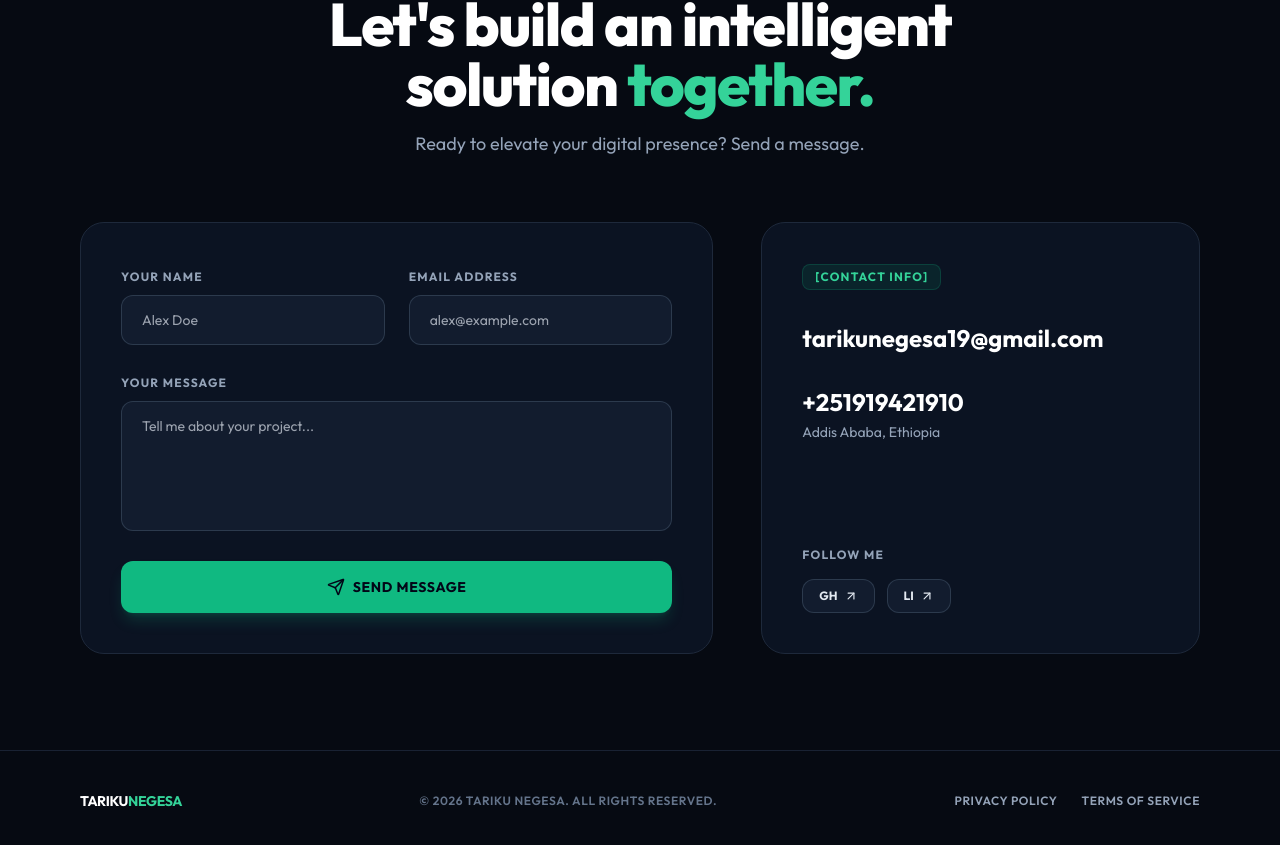
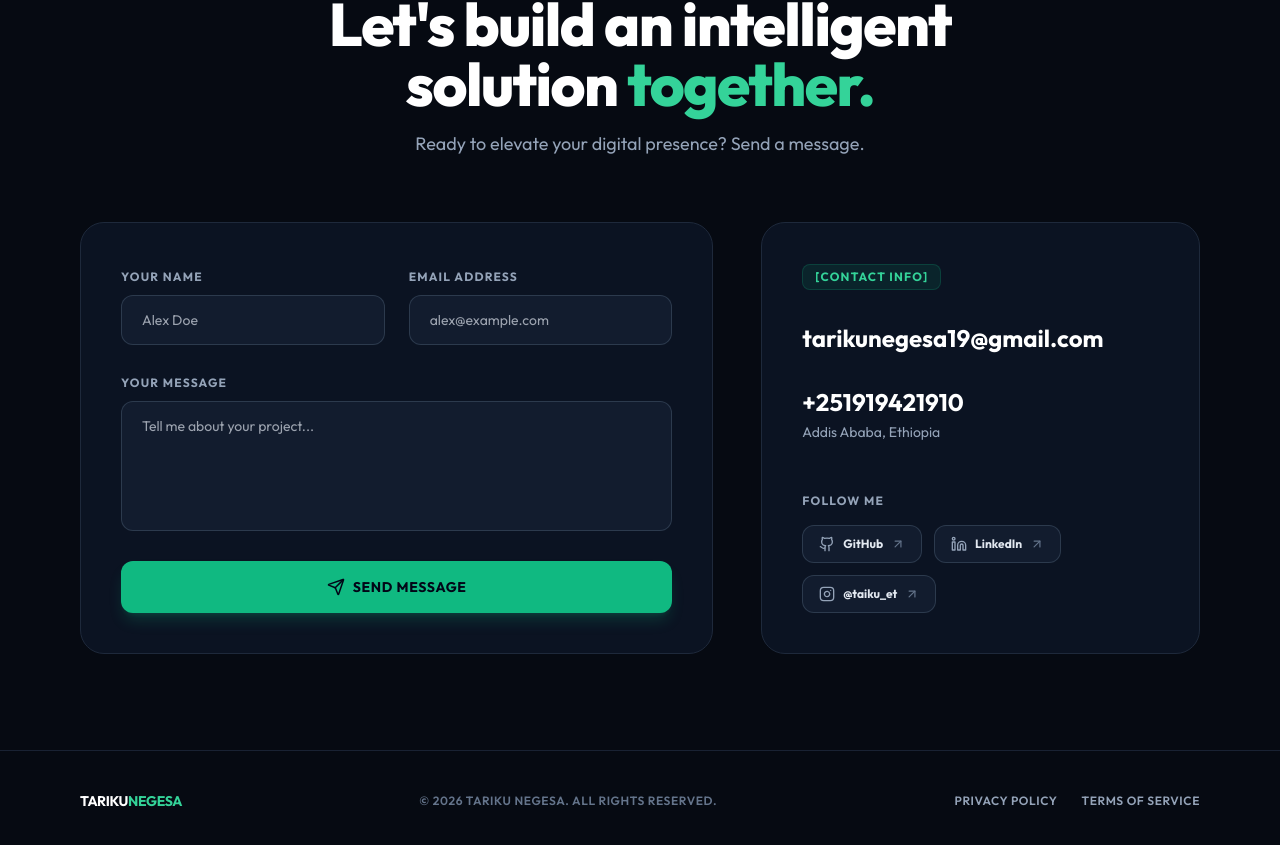
Before and after one commit to TarikuYe/Tariku_Portfolio, a React (Vite) app: page / in a window 1280 px wide. Shown: the part 3948-4793 px from the top of the page. Built offline with nearby package versions, Linux system fonts and the light colour scheme; no server answers.

Commit message:
Add GitHub, LinkedIn, and Instagram icons to contact section

```diff
--- a/src/components/Contact.jsx
+++ b/src/components/Contact.jsx
@@ -1,6 +1,6 @@
 import { useRef, useState } from 'react';
 import { motion } from 'framer-motion';
-import { Send, Loader2, ArrowUpRight } from 'lucide-react';
+import { Send, Loader2, ArrowUpRight, Github, Linkedin, Instagram } from 'lucide-react';
 
 const Contact = () => {
     const formRef = useRef();
@@ -157,24 +157,39 @@ const Contact = () => {
 
                         <div>
                             <h4 className="text-xs font-bold text-slate-400 uppercase tracking-widest mb-4">FOLLOW ME</h4>
-                            <div className="flex gap-3">
+                            <div className="flex flex-wrap gap-3">
                                 <a
                                     href="https://github.com/TarikuYe"
                                     target="_blank"
                                     rel="noopener noreferrer"
-                                    className="px-4 py-2 bg-[#121c2e] border border-slate-700/80 rounded-xl text-slate-200 hover:text-emerald-400 hover:border-emerald-400 text-xs font-bold transition-all flex items-center gap-1.5"
+                                    className="px-4 py-2.5 bg-[#121c2e] border border-slate-700/80 rounded-xl text-slate-200 hover:text-emerald-400 hover:border-emerald-400 text-xs font-bold transition-all flex items-center gap-2 group"
+                                    title="GitHub"
                                 >
-                                    <span>GH</span>
-                                    <ArrowUpRight size={14} />
+                                    <Github size={16} className="text-slate-400 group-hover:text-emerald-400 transition-colors" />
+                                    <span>GitHub</span>
+                                    <ArrowUpRight size={14} className="text-slate-500 group-hover:text-emerald-400 transition-colors" />
                                 </a>
                                 <a
                                     href="https://www.linkedin.com/in/tarikunegesa"
                                     target="_blank"
                                     rel="noopener noreferrer"
-                                    className="px-4 py-2 bg-[#121c2e] border border-slate-700/80 rounded-xl text-slate-200 hover:text-emerald-400 hover:border-emerald-400 text-xs font-bold transition-all flex items-center gap-1.5"
+                                    className="px-4 py-2.5 bg-[#121c2e] border border-slate-700/80 rounded-xl text-slate-200 hover:text-emerald-400 hover:border-emerald-400 text-xs font-bold transition-all flex items-center gap-2 group"
+                                    title="LinkedIn"
                                 >
-                                    <span>LI</span>
-                                    <ArrowUpRight size={14} />
+                                    <Linkedin size={16} className="text-slate-400 group-hover:text-emerald-400 transition-colors" />
+                                    <span>LinkedIn</span>
+                                    <ArrowUpRight size={14} className="text-slate-500 group-hover:text-emerald-400 transition-colors" />
+                                </a>
+                                <a
+                                    href="https://www.instagram.com/taiku_et"
+                                    target="_blank"
+                                    rel="noopener noreferrer"
+                                    className="px-4 py-2.5 bg-[#121c2e] border border-slate-700/80 rounded-xl text-slate-200 hover:text-emerald-400 hover:border-emerald-400 text-xs font-bold transition-all flex items-center gap-2 group"
+                                    title="Instagram @taiku_et"
+                                >
+                                    <Instagram size={16} className="text-slate-400 group-hover:text-emerald-400 transition-colors" />
+                                    <span>@taiku_et</span>
+                                    <ArrowUpRight size={14} className="text-slate-500 group-hover:text-emerald-400 transition-colors" />
                                 </a>
                             </div>
                         </div>
```
